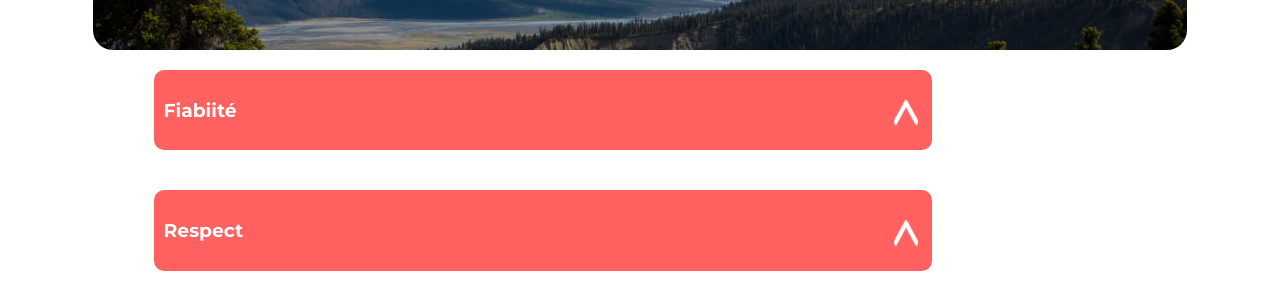
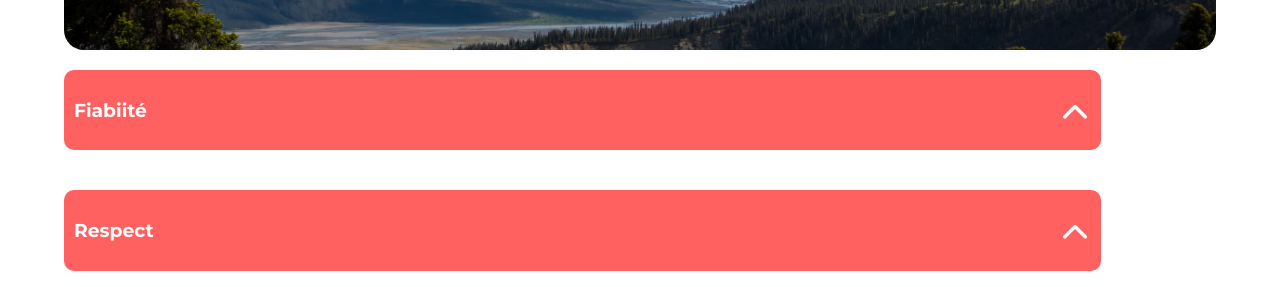
Before and after one commit to GuillaumeDon/kasa, a React (Create React App) app: page /about in a window 1280 px wide. Shown: the part 513-800 px from the top of the page. Built offline with nearby package versions, Linux system fonts and the light colour scheme.

Commit message:
réparation flèches écrasé

```diff
--- a/src/components/Collapse/_collapse.scss
+++ b/src/components/Collapse/_collapse.scss
@@ -20,6 +20,7 @@
             color: black;
             padding: 10px;
 
+
     }
 }
 
--- a/src/pages/About/_about.scss
+++ b/src/pages/About/_about.scss
@@ -4,17 +4,19 @@
   justify-content: center;
   align-items: center;
   margin: auto;
-  width: 95%;
-
-
+  // width: 100%;
 
 
 }
 
 .collapse-container {
-  width: 95%;
+  width: 100%;
   margin-bottom: 20px;
+
   &-header{
+    display: flex;
+    align-items: center;
+    width: 100%;
     padding: 10px;
   }
 
@@ -25,9 +27,17 @@
 
 
   .collapse-container {
-    width: 80%;
-    justify-content: center;
+    width: 90%;
+    // display: flex;
+    // justify-content: center;
+    // align-items: center;
     margin-bottom: 20px;
+    &-header{
+      width: 100%;
+
+    }
+
+
 
 
 }}
--- a/src/styles/main.css
+++ b/src/styles/main.css
@@ -354,22 +354,26 @@ a {
   justify-content: center;
   align-items: center;
   margin: auto;
-  width: 95%;
 }
 
 .collapse-container {
-  width: 95%;
+  width: 100%;
   margin-bottom: 20px;
 }
 .collapse-container-header {
+  display: flex;
+  align-items: center;
+  width: 100%;
   padding: 10px;
 }
 
 @media screen and (min-width: 768px) {
   .collapse-container {
-    width: 80%;
-    justify-content: center;
+    width: 90%;
     margin-bottom: 20px;
+  }
+  .collapse-container-header {
+    width: 100%;
   }
 }
 .error-container {
```
Also changed, not shown: 1 other file (tests, documents, lock files or other folders).
